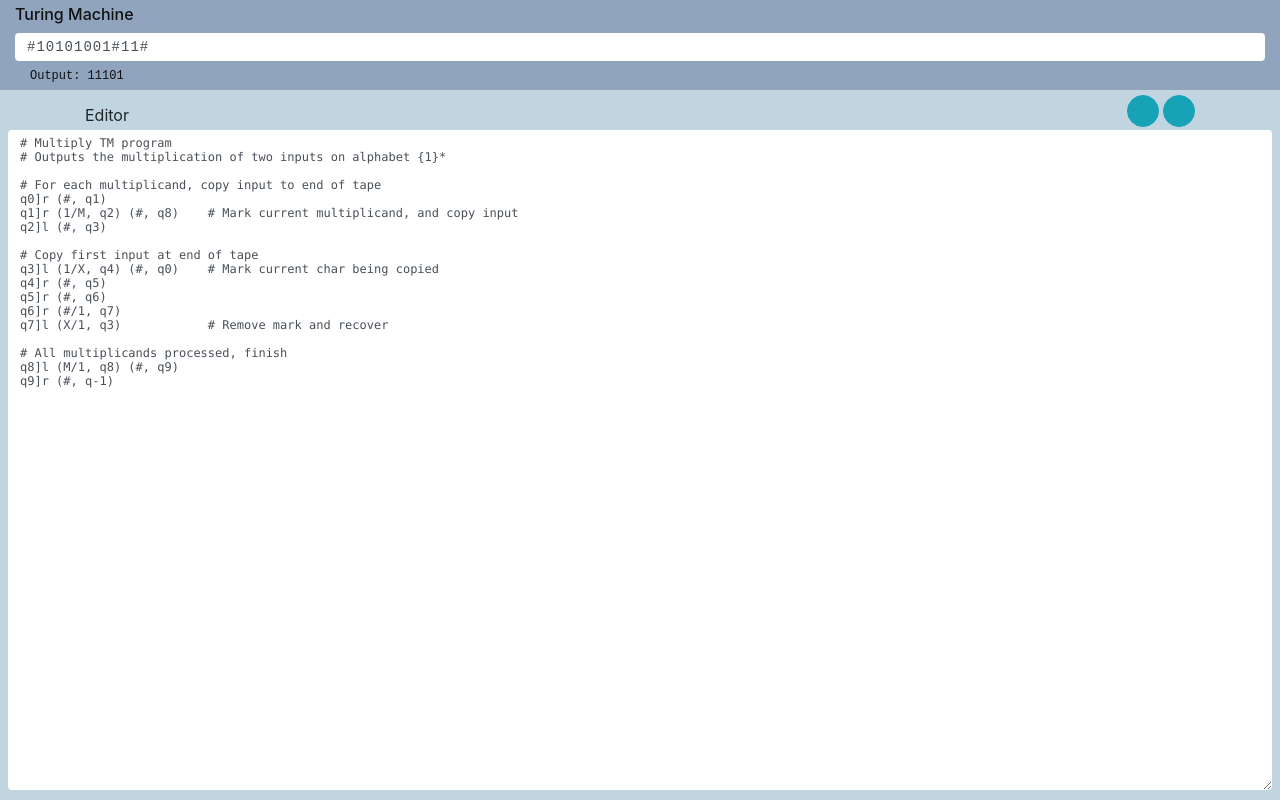
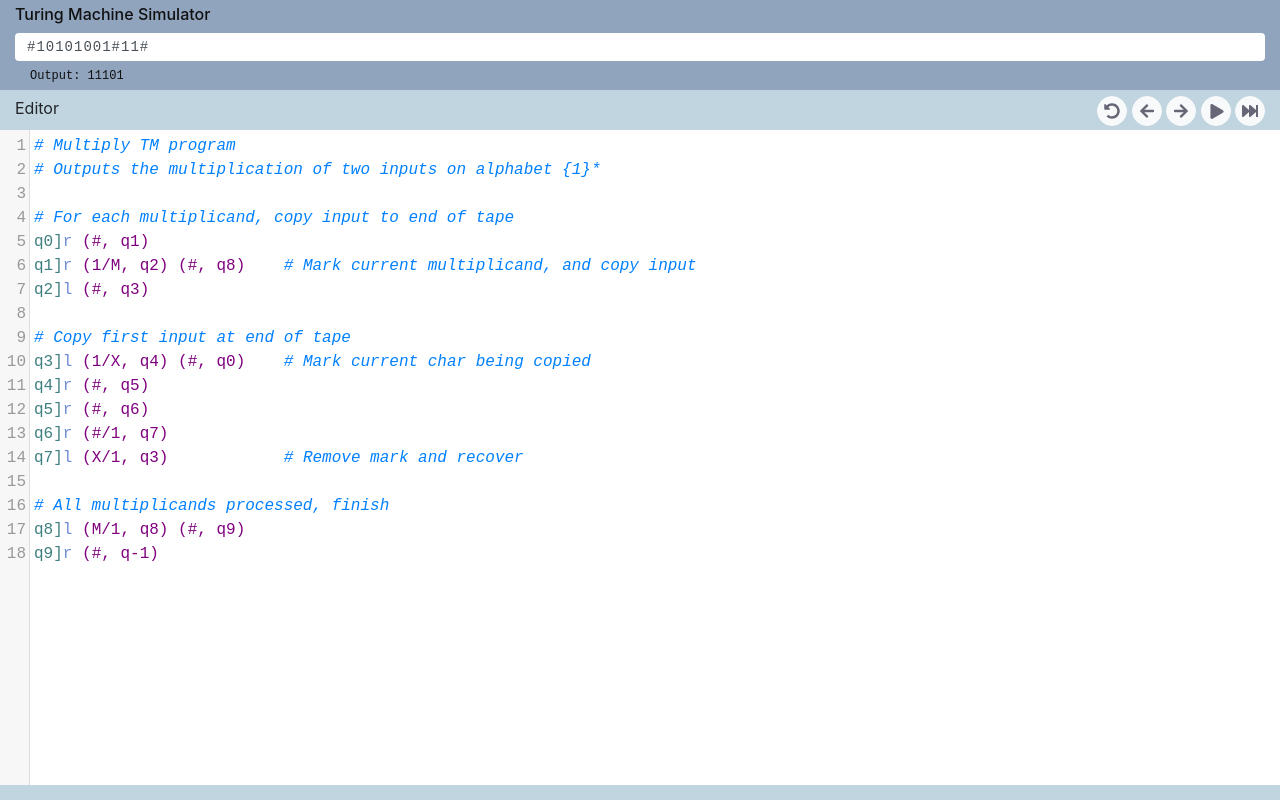
Before and after one commit to uhmarcel/Turing-Machine-Simulator, a React (Create React App) app: page / in a window 1280 px wide. Built offline with nearby package versions, Linux system fonts and the light colour scheme.

Commit message:
Added custom highligh for tm syntax

```diff
--- a/package.json
+++ b/package.json
@@ -2,18 +2,24 @@
   "name": "turing-machine",
   "version": "0.1.0",
   "private": true,
+  "homepage": "https://uhmarcel.github.io/Turing-Machine-Simulator",
   "dependencies": {
     "@fortawesome/fontawesome-svg-core": "^1.2.17",
     "@fortawesome/free-solid-svg-icons": "^5.8.1",
     "@fortawesome/react-fontawesome": "^0.1.4",
     "bootstrap": "^4.3.1",
+    "codemirror": "^5.46.0",
+    "gh-pages": "^2.0.1",
     "react": "^16.8.6",
+    "react-codemirror2": "^6.0.0",
     "react-dom": "^16.8.6",
     "react-scripts": "3.0.0",
     "reactstrap": "^8.0.0"
   },
   "scripts": {
     "start": "react-scripts start",
+    "predeploy": "yarn run build",
+    "deploy": "gh-pages -d build",
     "build": "react-scripts build",
     "test": "react-scripts test",
     "eject": "react-scripts eject"
--- a/src/Components/Display.js
+++ b/src/Components/Display.js
@@ -5,8 +5,7 @@ const styles = {
     height: '90px',
     background: '#90a4be',
     color: '#111',
-    font: '10px',
-    fontWeight: '500',
+    font: '10px'
 }
 
 const displayArea = {
@@ -26,8 +25,8 @@ class Display extends Component {
         return (
             <Container fluid style={styles} className='d-flex align-items-center' >
                 <div className='w-100'>
-                    <h6>Turing Machine</h6>
-                    <Input type='text' name='tmDisplay' spellcheck='false' className='w-100 mt-0' style={displayArea} defaultValue='#10101001#11#'/>
+                    <h6>Turing Machine Simulator</h6>
+                    <Input type='text' name='tmDisplay' spellCheck='false' className='w-100 mt-0' style={displayArea} defaultValue='#10101001#11#'/>
                     <span className='container' style={outputText}>Output: 11101</span>
                 </div>
             </Container>
--- /dev/null
+++ b/src/Components/Editor.css
@@ -0,0 +1,25 @@
+.CodeMirror {
+    height: calc(100vh - 145px);
+    overflow-y: scroll;
+}
+
+.Editor {
+    height: calc(100vh - 90px)
+}
+
+.EditorButton {
+    padding: 2px 6px;
+    border-radius: 50%;
+    color: #667;
+    width: 30px;
+    height: 30px;
+    margin-bottom: 1px;
+}
+
+.EditorPanel {
+    height: 40px;
+    padding-top: 6px;
+    padding-bottom: 3px;
+}
+
+/* 12px Consolas */
--- a/src/Components/Editor.js
+++ b/src/Components/Editor.js
@@ -1,44 +1,20 @@
 import React, { Component, Fragment } from 'react';
 import { Input, Container, Row, Col, Button, Label } from 'reactstrap';
+import { FontAwesomeIcon } from '@fortawesome/react-fontawesome';
+import { faUndoAlt, faArrowLeft, faArrowRight, faPlay, faFastForward } from '@fortawesome/free-solid-svg-icons';
+import { Controlled as CodeMirror} from 'react-codemirror2';
 
-const styles = {
-    padding: '0px 8px',
-    height: 'calc(100vh - 90px)'
-}
+require('codemirror/lib/codemirror.css');
+require('codemirror/theme/xq-light.css');
+require('../Custom-mode/tm-custom.js');
 
-const buttonStyles = {
-    borderRadius: '50%',
-    height: '32px',
-    width: '32px'
-}
-
-const editorStyles = {
-    font: '12px Consolas',
-    width: '100%',
-    overflowY: 'scroll',
-    border: 'none'
-}
-
-const panelStyles = {
-    height: '40px',
-    paddingTop: '6px',
-    paddingBottom: '3px'
-}
+require('./Editor.css');
 
 class Editor extends Component {
 
-    render() {
-        return (
-            <div style={styles}>
-                <div className='container d-flex align-items-end justify-content-between ' style={panelStyles}>
-                    <spam>Editor</spam>
-                    <spam className='float-right'>
-                            <Button color='info' style={buttonStyles}></Button>{' '}
-                            <Button color='info' style={buttonStyles}></Button>
-                    </spam>
-                </div>
-                <div className='d-flex' style={{height:'calc(100% - 50px'}}>
-                    <Input type="textarea" spellcheck="false" style={editorStyles} defaultValue="# Multiply TM program
+    state = {
+        code:
+`# Multiply TM program
 # Outputs the multiplication of two inputs on alphabet {1}*
 
 # For each multiplicand, copy input to end of tape
@@ -55,7 +31,54 @@ q7]l (X/1, q3)            # Remove mark and recover
 
 # All multiplicands processed, finish
 q8]l (M/1, q8) (#, q9)
-q9]r (#, q-1)"/>
+q9]r (#, q-1)`
+    }
+
+    updateCode = async (editor, data, code) => {
+        this.setState({code});
+    }
+
+    render() {
+        return (
+            <div>
+                <div className='container-fluid EditorPanel'>
+                    <span>Editor</span>
+                    <div className='float-right'>
+                        <Button color='light' className='EditorButton'><FontAwesomeIcon icon={faUndoAlt}/></Button>{'  '}
+                        <Button color='light' className='EditorButton'><FontAwesomeIcon icon={faArrowLeft}/></Button>{'  '}
+                        <Button color='light' className='EditorButton'><FontAwesomeIcon icon={faArrowRight}/></Button>{'  '}
+                        <Button color='light' className='EditorButton' style={{paddingLeft:'8px'}}><FontAwesomeIcon icon={faPlay} style={{height: '15px'}}/></Button>{'  '}
+                        <Button color='light' className='EditorButton'><FontAwesomeIcon icon={faFastForward}/></Button>
+                    </div>
+                </div>
+                <div style={{height:'calc(100% - 55px'}}>
+                    <CodeMirror
+                        value={this.state.code}
+                        onBeforeChange={this.updateCode}
+                        options = {{
+                            mode: 'tm-custom',
+                            theme: 'xq-light',
+                            lineNumbers: true
+                        }}
+                    />
+                    {/* <Input type="textarea" spellCheck="false" style={editorStyles} defaultValue="# Multiply TM program
+# Outputs the multiplication of two inputs on alphabet {1}*
+
+# For each multiplicand, copy input to end of tape
+q0]r (#, q1)
+q1]r (1/M, q2) (#, q8)    # Mark current multiplicand, and copy input
+q2]l (#, q3)
+
+# Copy first input at end of tape
+q3]l (1/X, q4) (#, q0)    # Mark current char being copied
+q4]r (#, q5)
+q5]r (#, q6)
+q6]r (#/1, q7)
+q7]l (X/1, q3)            # Remove mark and recover
+
+# All multiplicands processed, finish
+q8]l (M/1, q8) (#, q9)
+q9]r (#, q-1)"/> */}
                 </div>
             </div>
         );
--- /dev/null
+++ b/src/Custom-mode/tm-custom.js
@@ -0,0 +1,23 @@
+import CodeMirror from 'codemirror';
+import 'codemirror/addon/mode/simple'
+
+
+CodeMirror.defineSimpleMode("tm-custom", {
+    start: [
+      {
+        regex: /^(q[0-9]+])\s*([rl])/,
+        token: ["tag   ", "atom  "]
+      },
+      {
+        regex: /\(\s*(?:.\s*\/\s*.\s*|.\s*),\s*(q-?[0-9]+)\s*\)/,
+        token: ["attribute  "]
+      },
+      {
+        regex: /#.*/,
+        token: "comment"
+      }
+    ],
+    meta: {
+      lineComment: "#"
+    }
+  });
```
Also changed, not shown: 1 other file (tests, documents, lock files or other folders).
